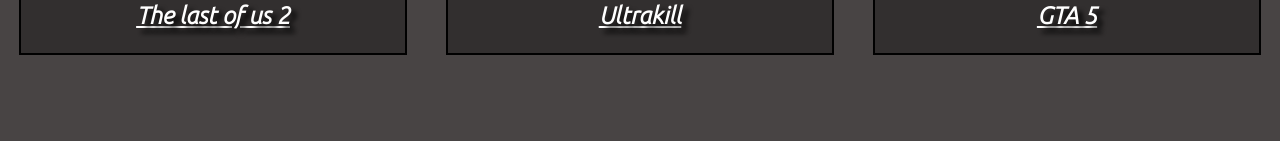
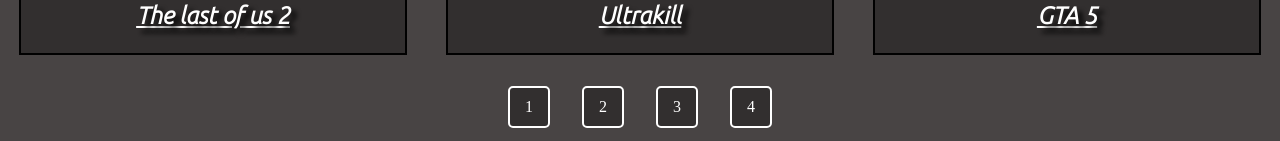
Before and after one commit to Tremex2/Trabajo-Final, a React (Vite) app in the folder Capigames/: page /accion/1 in a window 1280 px wide. Shown: the part 1044-1185 px from the top of the page. Before the commit the page ends 1099 px from the top, so only its background shows below. Built offline with nearby package versions, Linux system fonts and the light colour scheme; a web font is replaced by a local one.

Commit message:
boton de navegacion entre paginas

```diff
--- a/Capigames/src/components/Cards/card.css
+++ b/Capigames/src/components/Cards/card.css
@@ -9,7 +9,6 @@
 
 
 .grid {
-    height: 20vh;
     width: 100vw;
     display: grid;
     grid-template-columns: 1fr 1fr 1fr;
--- a/Capigames/src/components/accion/pagina1accion.jsx
+++ b/Capigames/src/components/accion/pagina1accion.jsx
@@ -1,5 +1,6 @@
 import { Inicio } from "../Pagina inicial/inicio";
 import "../Cards/card.css"
+import "../boton-pagina/boton.css"
 import { Link } from "react-router-dom";
 import jsonData from "./juegosAccion1.json"
 import grand from "../../public/images/gta5.jpg"
@@ -56,6 +57,13 @@
             </div>
         </div>
         </div>
+
+        <div className="paginas">
+        <div className="pagina">1</div>
+        <div className="pagina">2</div>
+        <div className="pagina">3</div>
+        <div className="pagina">4</div>
+        </div>
         </>
     )
 }
--- /dev/null
+++ b/Capigames/src/components/boton-pagina/boton.css
@@ -0,0 +1,20 @@
+.paginas{
+    display: flex;
+    flex-direction: row;
+    align-items: center;
+    justify-content: center;
+}
+.pagina{
+    border: 2px solid white;
+    border-radius: 5px;
+    box-shadow: -4px -4px -4px white;
+    padding: 3px;
+    margin: 2vb;
+    display: flex;
+    align-items: center;
+    justify-content: center;
+    height: 2rem;
+    width: 2rem;
+    color: white;
+    background-color: rgb(50, 47, 47);
+}
```
